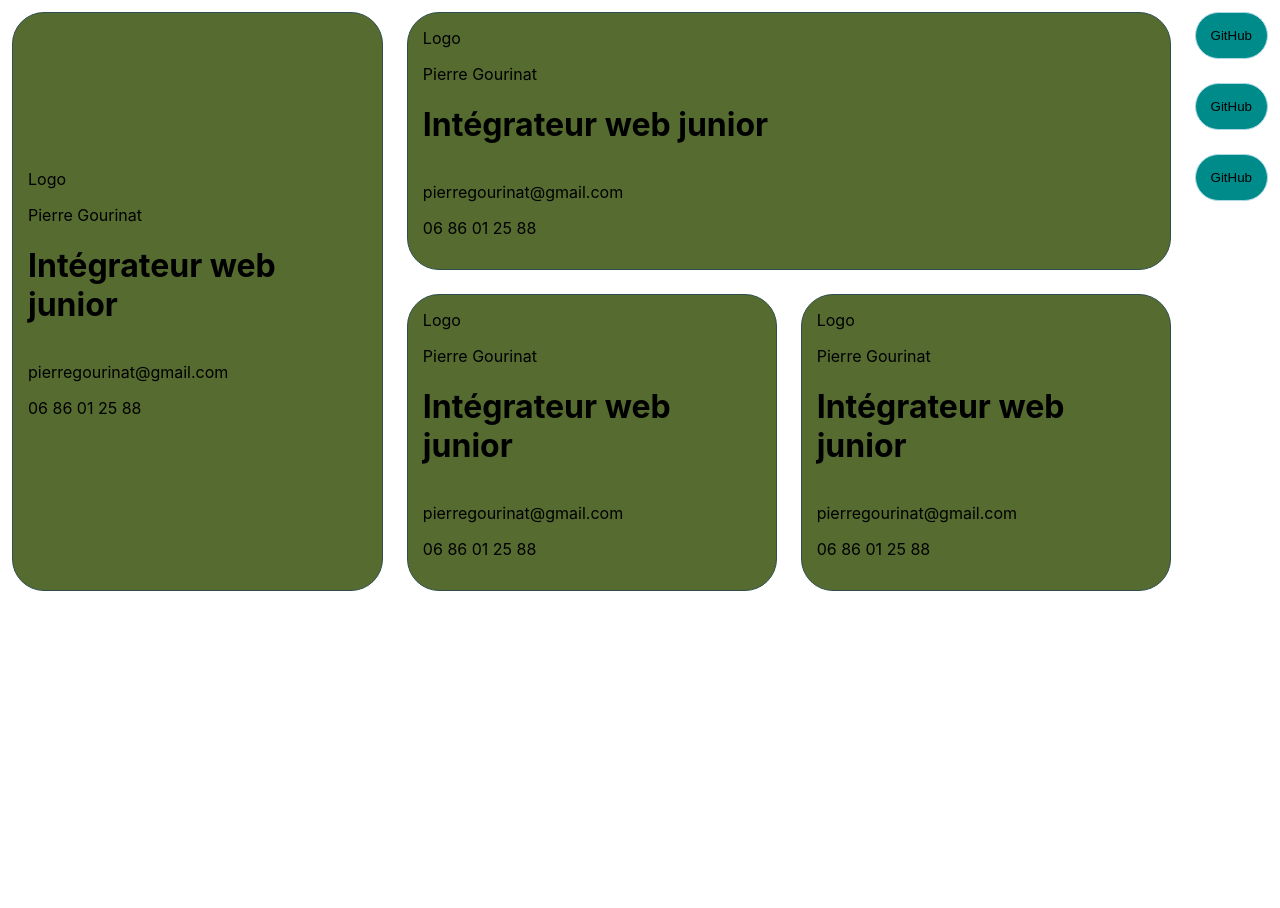
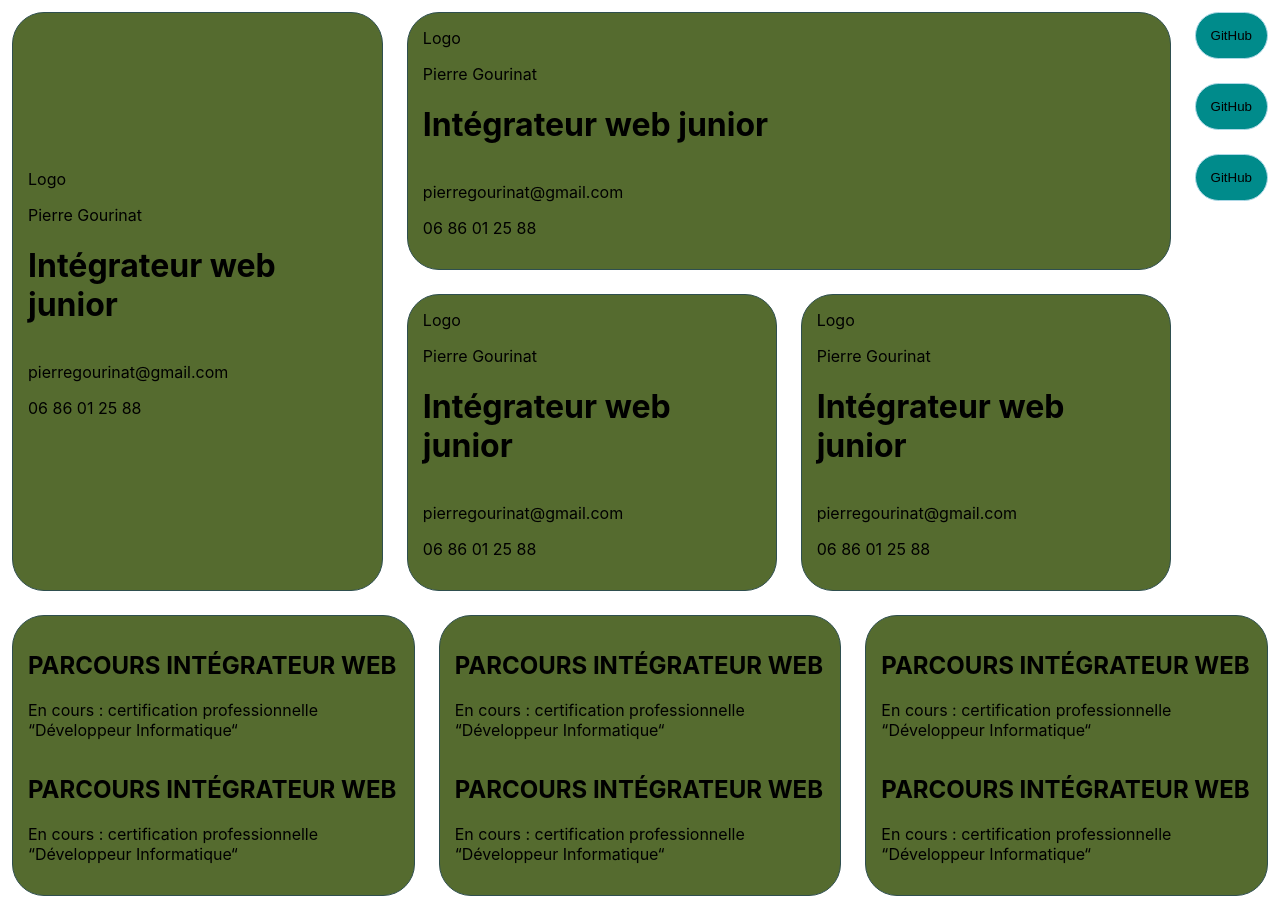
Before and after one commit to pierregourinat/bentofolio, a React (Create React App) app: page / in a window 1280 px wide. Before the commit the page ends 800 px from the top, so only its background shows below. Built offline with nearby package versions, Linux system fonts and the light colour scheme.

Commit message:
layout placeholders

```diff
--- a/src/App.css
+++ b/src/App.css
@@ -1,4 +1,13 @@
+.bentoContainer {
+  display: flex;
+  flex-direction: column;
+}
+
 .upperContainer {
+  display: flex;
+}
+
+.lowerContainer {
   display: flex;
 }
 
--- a/src/App.js
+++ b/src/App.js
@@ -1,9 +1,11 @@
 import "./App.css";
+import Formation from "./components/Formation";
 import Profile from "./components/Profile";
 import SocialsBtn from "./components/SocialsBtn";
 
 function App() {
   return (
+    <div className="bentoContainer">
       <div className="upperContainer">
         <Profile />
         <div className="skillsWrapper">
@@ -19,6 +21,12 @@ function App() {
           <SocialsBtn />
         </div>
       </div>
+      <div className="lowerContainer">
+        <Formation />
+        <Formation />
+        <Formation />
+      </div>
+    </div>
   );
 }
 
--- /dev/null
+++ b/src/components/Formation.js
@@ -0,0 +1,22 @@
+import "../styles/Formation.css";
+
+function Formation() {
+  return (
+    <div className="formationWrapper">
+      <div>
+        <h2>PARCOURS INTÉGRATEUR WEB</h2>
+        <p>
+          En cours : certification professionnelle “Développeur Informatique“
+        </p>
+      </div>
+      <div>
+        <h2>PARCOURS INTÉGRATEUR WEB</h2>
+        <p>
+          En cours : certification professionnelle “Développeur Informatique“
+        </p>
+      </div>
+    </div>
+  );
+}
+
+export default Formation;
--- /dev/null
+++ b/src/styles/Formation.css
@@ -0,0 +1,10 @@
+.formationWrapper {
+  display: flex;
+  justify-content: center;
+  flex-direction: column;
+  border: 1px solid darkslategrey;
+  background-color: darkolivegreen;
+  border-radius: 32px;
+  padding: 15px;
+  margin: 12px;
+}
```
Lines whose indentation alone changed are shown as unchanged.
